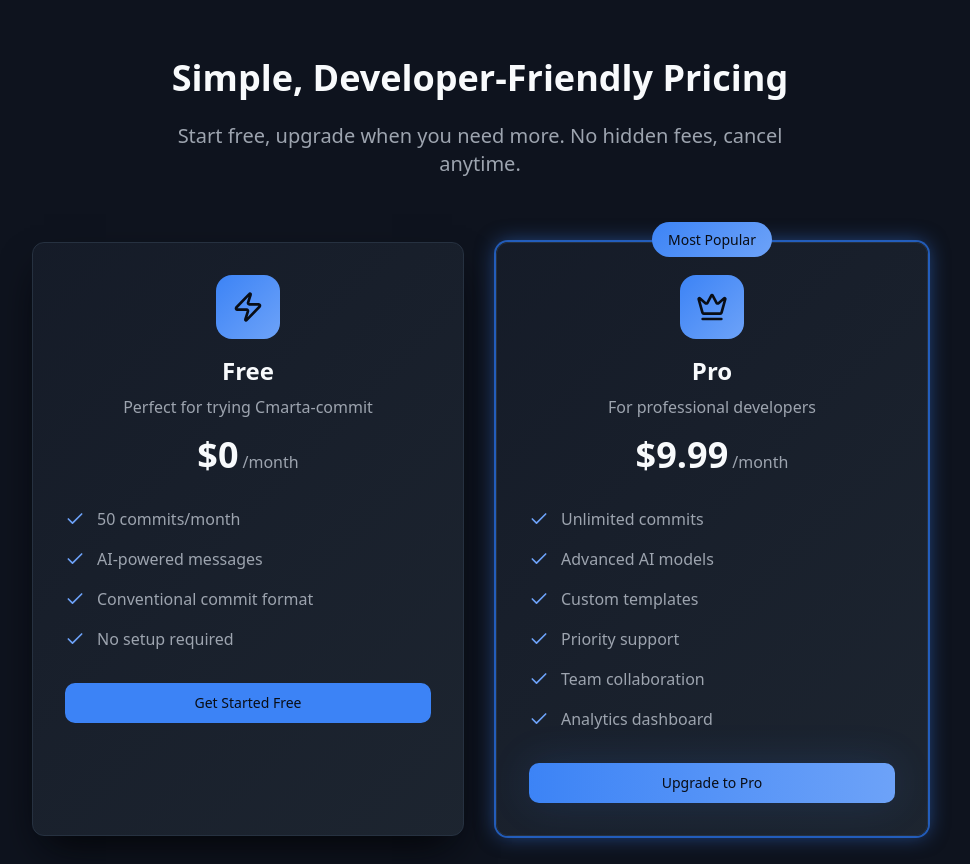
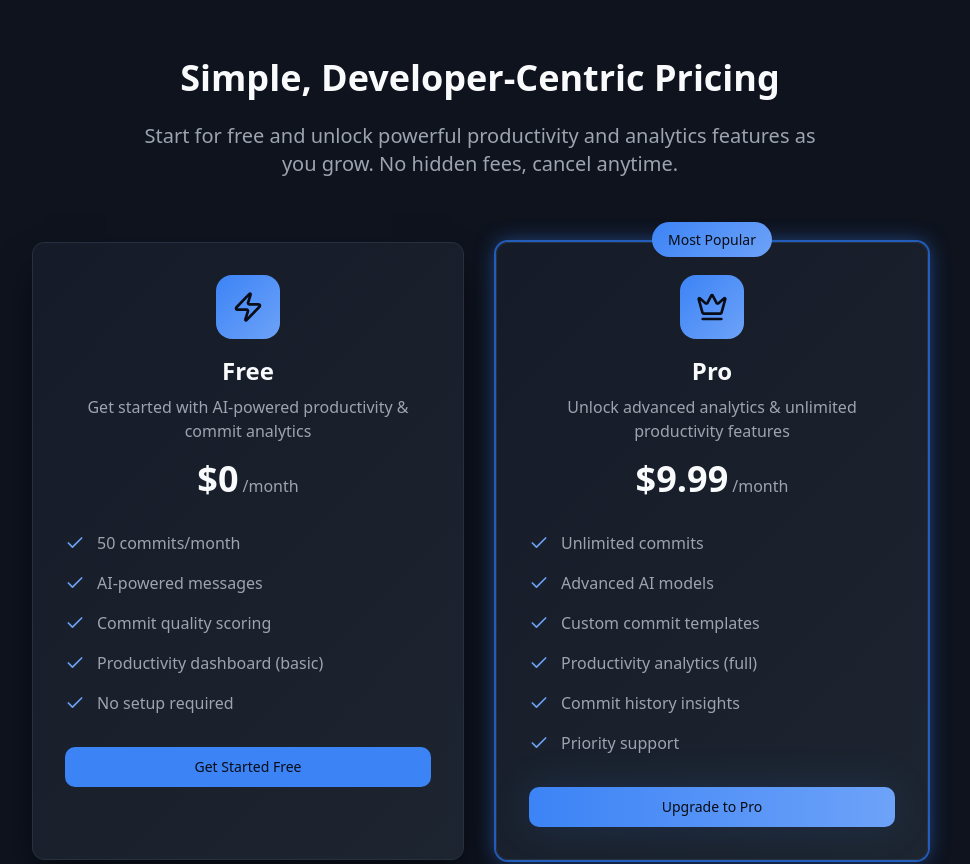
Before and after one commit to samlan24/smarta, a Next.js app in the folder smart_commit/: page / in a window 1280 px wide. Shown: the part 5420-6284 px from the top of the page, without its empty margins (160-1130 px from the left). Built offline with nearby package versions, Linux system fonts and the light colour scheme; no server answers.

Commit message:
refactor(smart_commit): refine pricing section descriptions and features\n\nUpdates descriptions and feature lists for clearer value proposition.\nImproves clarity and relevance of pricing plan information

```diff
--- a/smart_commit/src/app/components/PricingSection.tsx
+++ b/smart_commit/src/app/components/PricingSection.tsx
@@ -8,11 +8,12 @@ const PricingSection = () => {
       icon: Zap,
       price: "$0",
       period: "/month",
-      description: "Perfect for trying Cmarta-commit",
+      description: "Get started with AI-powered productivity & commit analytics",
       features: [
         "50 commits/month",
         "AI-powered messages",
-        "Conventional commit format",
+        "Commit quality scoring",
+        "Productivity dashboard (basic)",
         "No setup required",
       ],
       cta: "Get Started Free",
@@ -23,14 +24,14 @@ const PricingSection = () => {
       icon: Crown,
       price: "$9.99",
       period: "/month",
-      description: "For professional developers",
+      description: "Unlock advanced analytics & unlimited productivity features",
       features: [
         "Unlimited commits",
         "Advanced AI models",
-        "Custom templates",
+        "Custom commit templates",
+        "Productivity analytics (full)",
+        "Commit history insights",
         "Priority support",
-        "Team collaboration",
-        "Analytics dashboard",
       ],
       cta: "Upgrade to Pro",
       popular: true,
@@ -42,11 +43,10 @@ const PricingSection = () => {
       <div className="container mx-auto px-6">
         <div className="text-center mb-16">
           <h2 className="text-4xl font-bold mb-6">
-            Simple, Developer-Friendly Pricing
+            Simple, Developer-Centric Pricing
           </h2>
           <p className="text-xl text-muted-foreground max-w-2xl mx-auto">
-            Start free, upgrade when you need more. No hidden fees, cancel
-            anytime.
+            Start for free and unlock powerful productivity and analytics features as you grow. No hidden fees, cancel anytime.
           </p>
         </div>
 
@@ -109,8 +109,7 @@ const PricingSection = () => {
 
         <div className="text-center mt-12">
           <p className="text-sm text-muted-foreground">
-            All plans include our core AI technology and 24/7 support.
-
+            All plans include our core AI technology, productivity dashboard, and support.
           </p>
         </div>
       </div>
```
